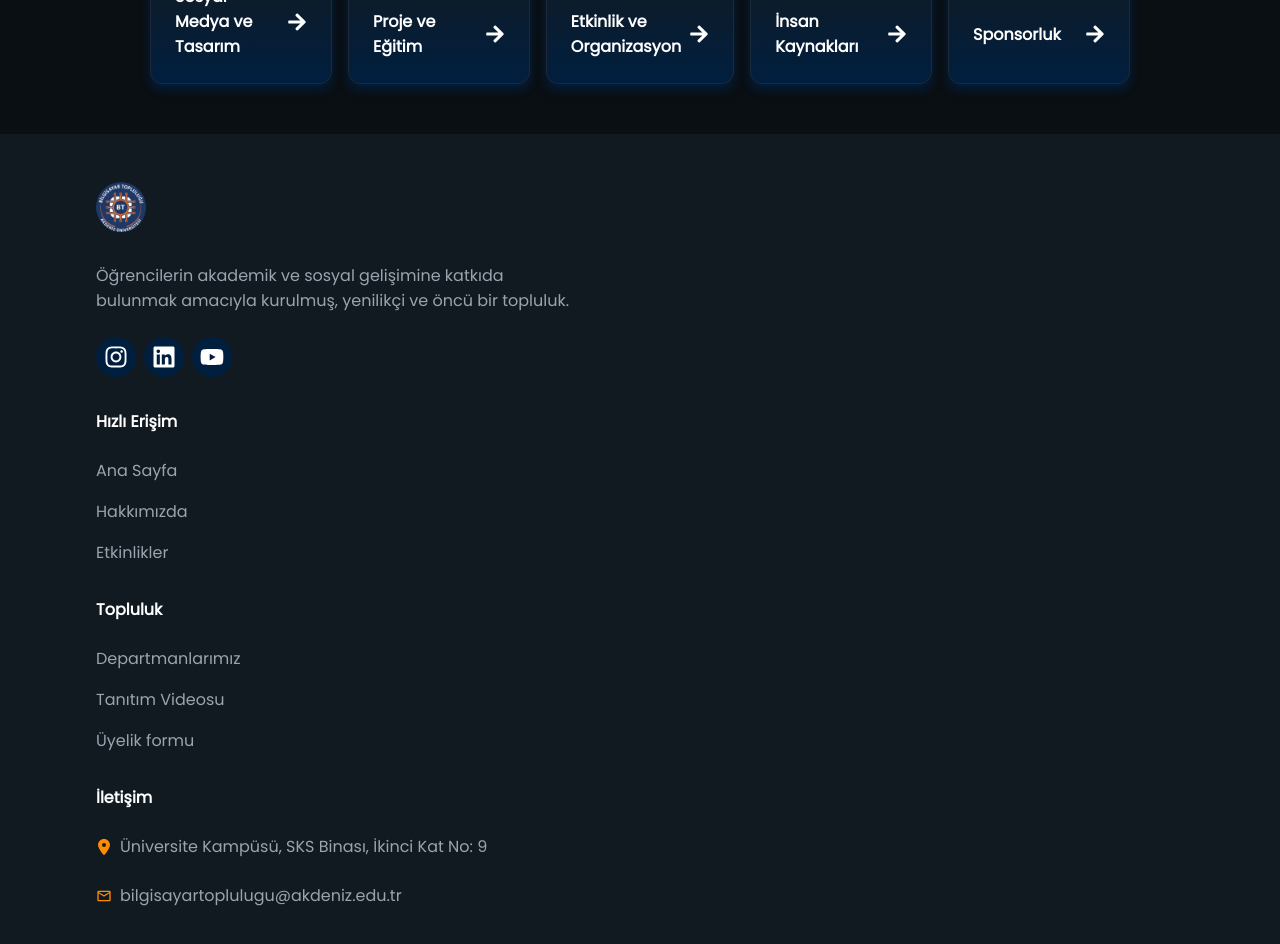
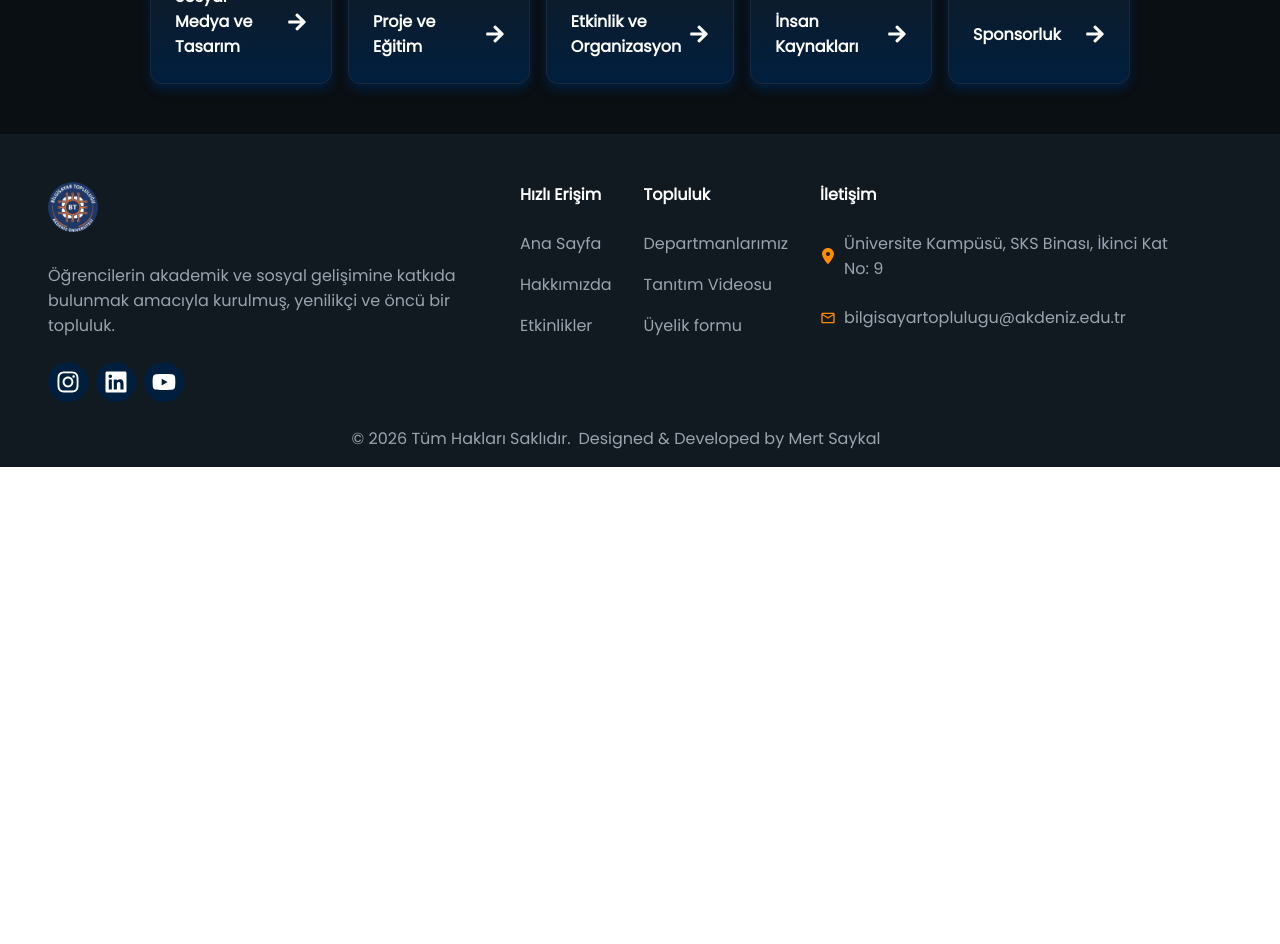
Before and after one commit to riavenn/bt-website, a React (Vite) app: page /hakkimizda in a window 1280 px wide. Shown: the part 1460-2404 px from the top of the page. After the commit the page ends 1927 px from the top, so only its background shows below. Built offline with nearby package versions, Linux system fonts and the light colour scheme.

Commit message:
Add developer signature to footer

```diff
--- a/src/Components/HomeComponents/Footer/Footer.jsx
+++ b/src/Components/HomeComponents/Footer/Footer.jsx
@@ -10,6 +10,7 @@ function Footer() {
   return (
     <div className={styles.container}>
       <div className={styles.mainContent}>
+        <div className={styles.footer}>
           <div className={styles.colum1}>
             <Link to={"/"} className={styles.logo}>
               <img
@@ -100,6 +101,18 @@ function Footer() {
             </div>
           </div>
         </div>
+        <Link
+          to={"https://www.linkedin.com/in/mert-saykal/"}
+          target="_blank"
+          className={styles.signatureContainer}>
+          <div className={styles.signatureText}>
+            &copy; 2026 Tüm Hakları Saklıdır.
+          </div>
+          <div className={styles.signatureText}>
+            Designed & Developed by Mert Saykal
+          </div>
+        </Link>
+      </div>
     </div>
   );
 }
--- a/src/Components/HomeComponents/Footer/Footer.module.css
+++ b/src/Components/HomeComponents/Footer/Footer.module.css
@@ -4,9 +4,15 @@
 
 .mainContent {
   display: flex;
+  flex-direction: column;
+  padding: calc(2 * var(--padding-lg)) calc(2 * var(--padding-xl))
+    calc(2 * var(--padding-sm)) calc(2 * var(--padding-lg));
+}
+
+.footer {
+  display: flex;
   gap: calc(2 * var(--gap-lg));
   justify-content: space-evenly;
-  padding: calc(2 * var(--padding-lg)) calc(2 * var(--padding-xl));
 }
 
 .colum1 {
@@ -90,15 +96,44 @@
   align-items: center;
 }
 
+.signatureContainer {
+  display: flex;
+  color: var(--text-gray);
+  gap: var(--gap-md);
+  justify-content: center;
+  padding: var(--padding-lg);
+}
+
 @media (max-width: 768px) {
   .mainContent {
+    padding-top: 0;
+    padding-left: 0;
+  }
+  .footer {
     flex-direction: column;
     padding: var(--padding-lg);
+  }
+  .signatureContainer {
+    flex-direction: column;
   }
 }
 
 @media (min-width: 768px) {
-  .mainContent{
+  .footer {
     flex-direction: column;
   }
+  .signatureContainer {
+    justify-content: start;
+    padding: 0;
+    padding-top: var(--padding-lg);
+  }
 }
+
+@media (min-width: 1280px) {
+  .footer {
+    flex-direction: row;
+  }
+  .signatureContainer{
+    justify-content: center;
+  }
+}
```
Lines whose indentation alone changed are shown as unchanged.
